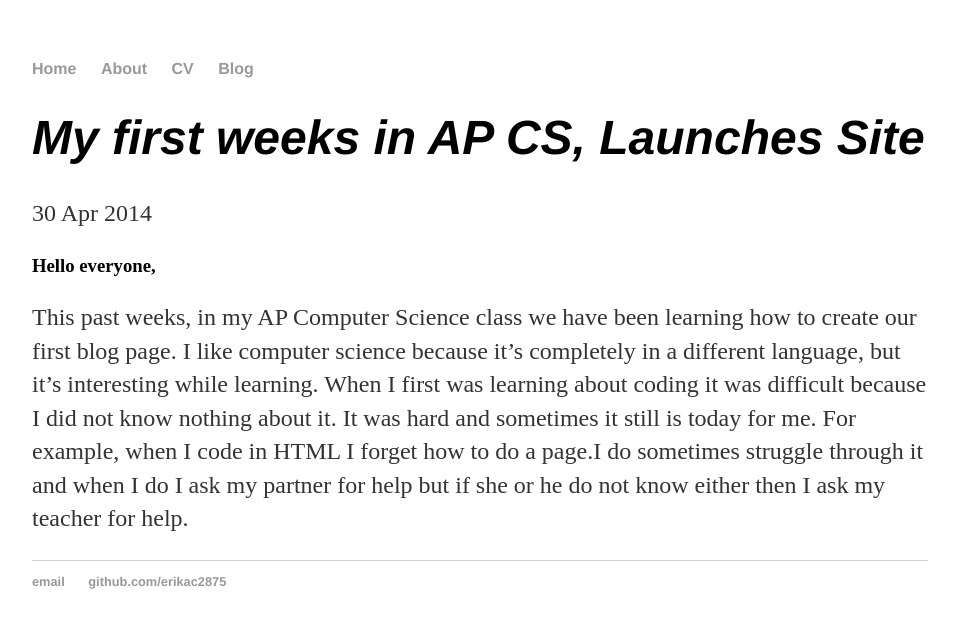
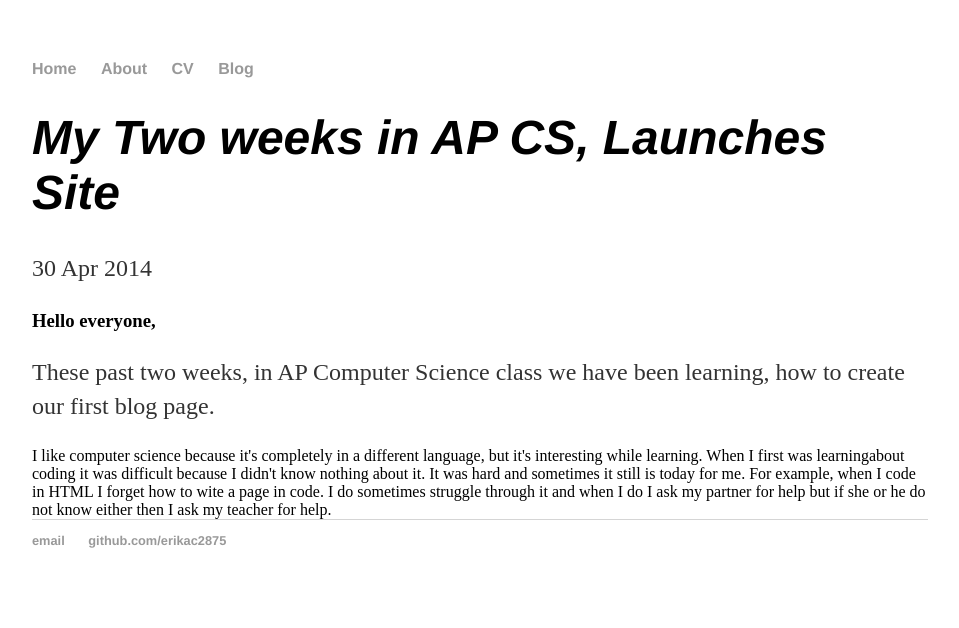
Before and after one commit to erikac2875/erikac2875.github.io, a Jekyll site: the page built from _posts/2018-09-23-erika-chunzho-site-launched.md, in a window 1280 px wide. Shown: the top 628 px of the page, without its empty margins (160-1119 px from the left). Built offline with Jekyll 4.4.1, drawn with Linux system fonts in a browser that asks for light colours.

Commit message:
Update 2018-09-23-erika-chunzho-site-launched.md

```diff
--- a/_posts/2018-09-23-erika-chunzho-site-launched.md
+++ b/_posts/2018-09-23-erika-chunzho-site-launched.md
@@ -1,11 +1,8 @@
 ---
 layout: post
-title: "My first weeks in AP CS, Launches Site"
+title: "My Two weeks in AP CS, Launches Site"
 date: 2014-04-30
 ---
 <h3>Hello everyone,</h3>
-This past weeks, in my AP Computer Science class we have been learning how to create our first blog page.
-I like computer science because it's completely in a different language, but it's interesting while learning. When I first was learning
-about coding it was difficult because I did not know nothing about it. It was hard and sometimes it still is today for me. For example,
-when I code in HTML I forget how to do a page.I do sometimes struggle through it and when I do I ask my partner for help but if she or he
-do not know either then I ask my teacher for help.
+<p>These past two weeks, in AP Computer Science class we have been learning, how to create our first blog page.</p>
+<p2>I like computer science because it's completely in a different language, but it's interesting while learning. When I first was learningabout coding it was difficult because I didn't know nothing about it. It was hard and sometimes it still is today for me. For example, when I code in HTML I forget how to wite a page in code. I do sometimes struggle through it and when I do I ask my partner for help but if she or he do not know either then I ask my teacher for help.</p2>
```
